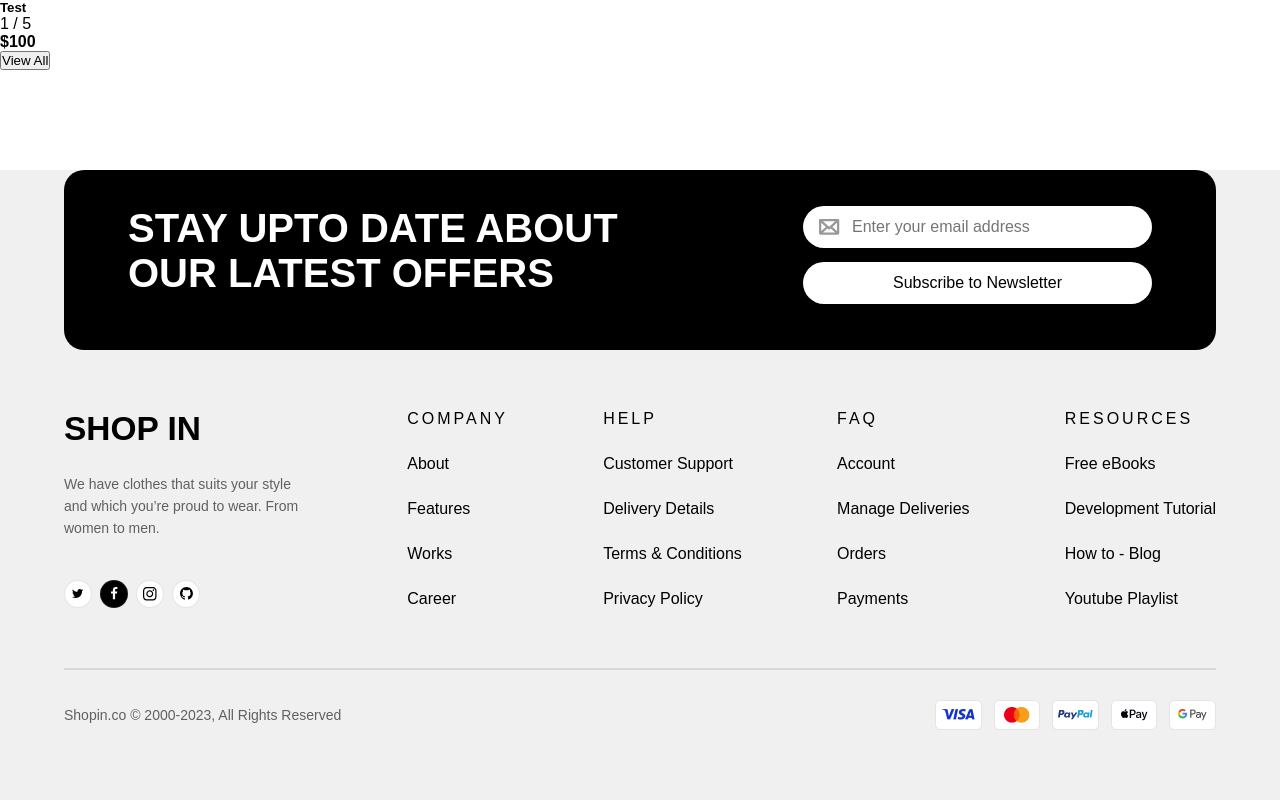
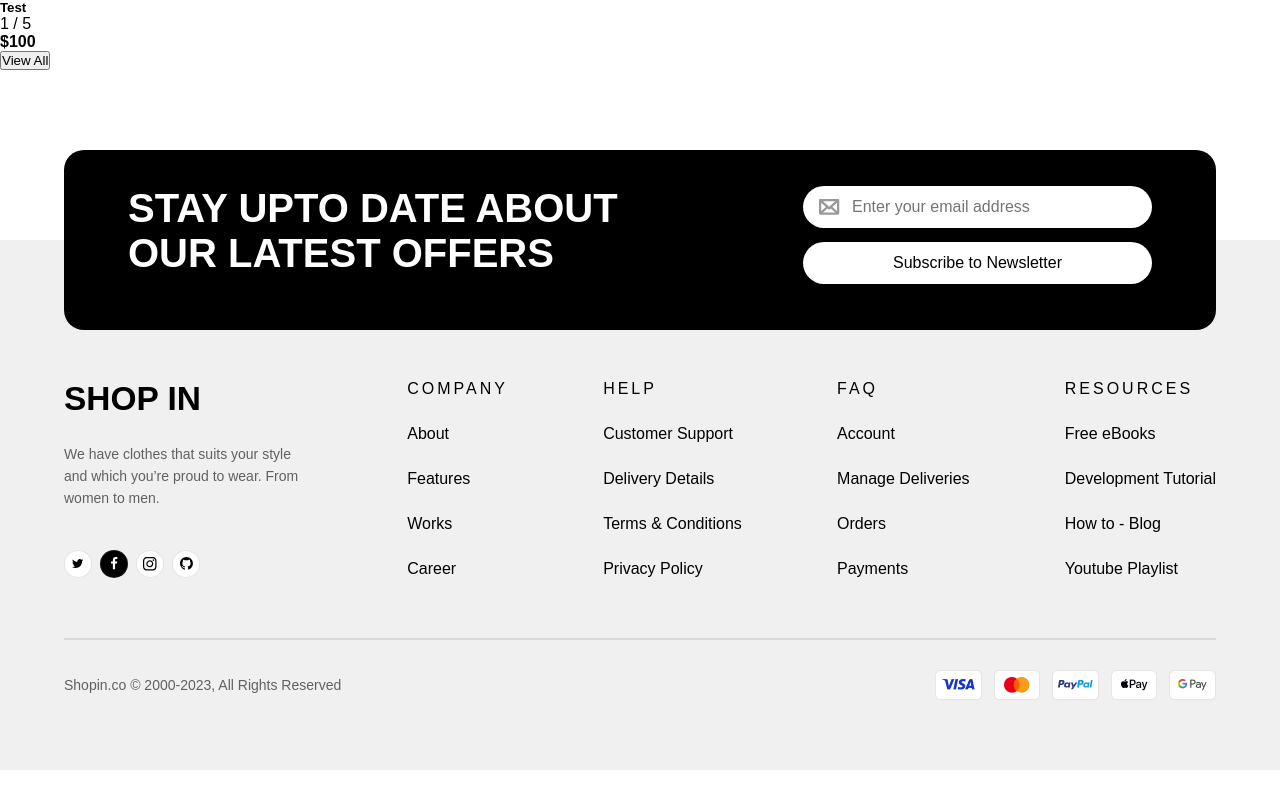
Before and after one commit to ss-tarunjk/shopin, a React (Create React App) app: page / in a window 1280 px wide. Shown: the part 1711-2511 px from the top of the page. After the commit the page ends 2481 px from the top, so only its background shows below. Built offline with nearby package versions, Linux system fonts and the light colour scheme; a web font is replaced by a local one.

Commit message:
added position for footer's subscribe section

```diff
--- a/src/components/Footer/Footer.module.css
+++ b/src/components/Footer/Footer.module.css
@@ -1,14 +1,16 @@
 .footer {
-  margin-top: 100px;
+  margin-top: 170px;
   padding-bottom: 10px;
   background-color: var(--tertiary-color);
 }
 
 .footer-main {
-  margin: 60px 0;
+  margin: 140px 0 60px 0;
 }
 
 .footer-subscribe {
+  position: absolute;
+  top: -90px;
   display: flex;
   background-color: var(--primary-color);
   width: 100%;
--- a/src/components/Footer/index.jsx
+++ b/src/components/Footer/index.jsx
@@ -21,13 +21,21 @@ const FOOTER_BOTTOM_ICONS = [
   { icon: <GithubIcon />, href: "#" },
 ];
 
+const FOOTER_BOTTOM_PAYMENT_ICONS = [
+  { src: "/images/footer/visa.png", alt: "Visa" },
+  { src: "/images/footer/master.png", alt: "Mastercard" },
+  { src: "/images/footer/paypal.png", alt: "PayPal" },
+  { src: "/images/footer/applepay.png", alt: "Apple Pay" },
+  { src: "/images/footer/gpay.png", alt: "Google Pay" },
+];
+
 export default function Footer() {
   return (
     <footer className={styles["footer"]}>
       {/* Subscribe section */}
       <div style={{ display: "flex", justifyContent: "center" }}>
-        <div style={{ width: "90%" }}>
-          <div className={styles["footer-subscribe"]}>
+        <div style={{ width: "90%" }} className="relative">
+          <div className={`${styles["footer-subscribe"]}`}>
             <h2 className={styles["footer-subscribe-text"]}>
               STAY UPTO DATE ABOUT OUR LATEST OFFERS
             </h2>
@@ -53,6 +61,7 @@ export default function Footer() {
               </button>
             </div>
           </div>
+
           {/* Main Footer section */}
           <div className={`${styles["footer-main"]}`}>
             <div className={`flex justify-between`}>
@@ -107,25 +116,11 @@ export default function Footer() {
               </p>
 
               <div className={styles["footer-bottom-icons"]}>
-                <div className={styles["footer-bottom-icon"]}>
-                  <img src="/images/footer/visa.png" alt="Visa" />
-                </div>
-
-                <div className={styles["footer-bottom-icon"]}>
-                  <img src="/images/footer/master.png" alt="Mastercard" />
-                </div>
-
-                <div className={styles["footer-bottom-icon"]}>
-                  <img src="/images/footer/paypal.png" alt="Paypal" />
-                </div>
-
-                <div className={styles["footer-bottom-icon"]}>
-                  <img src="/images/footer/applepay.png" alt="Apple Pay" />
-                </div>
-
-                <div className={styles["footer-bottom-icon"]}>
-                  <img src="/images/footer/gpay.png" alt="Google Pay" />
-                </div>
+                {FOOTER_BOTTOM_PAYMENT_ICONS.map((item, i) => (
+                  <div className={styles["footer-bottom-icon"]} key={i}>
+                    <img src={item.src} alt={item.alt} x />
+                  </div>
+                ))}
               </div>
             </div>
           </div>
```
